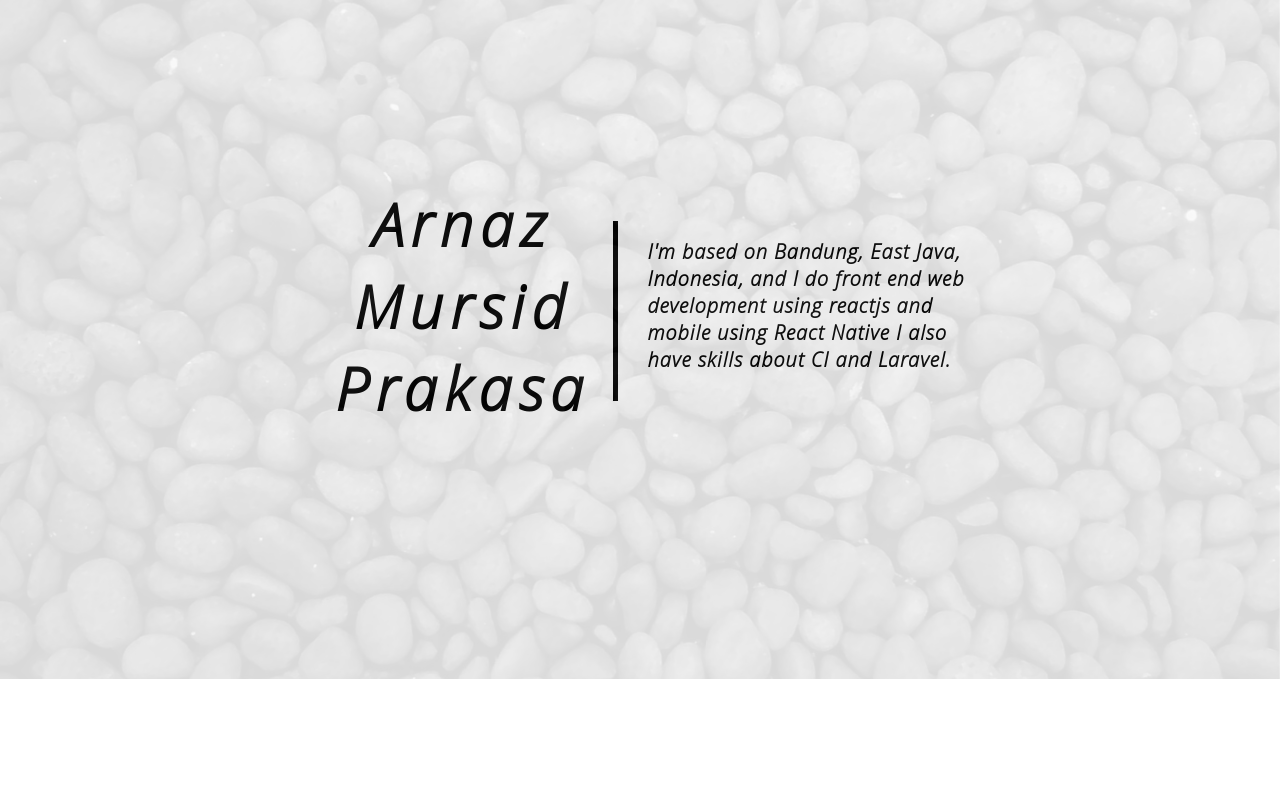
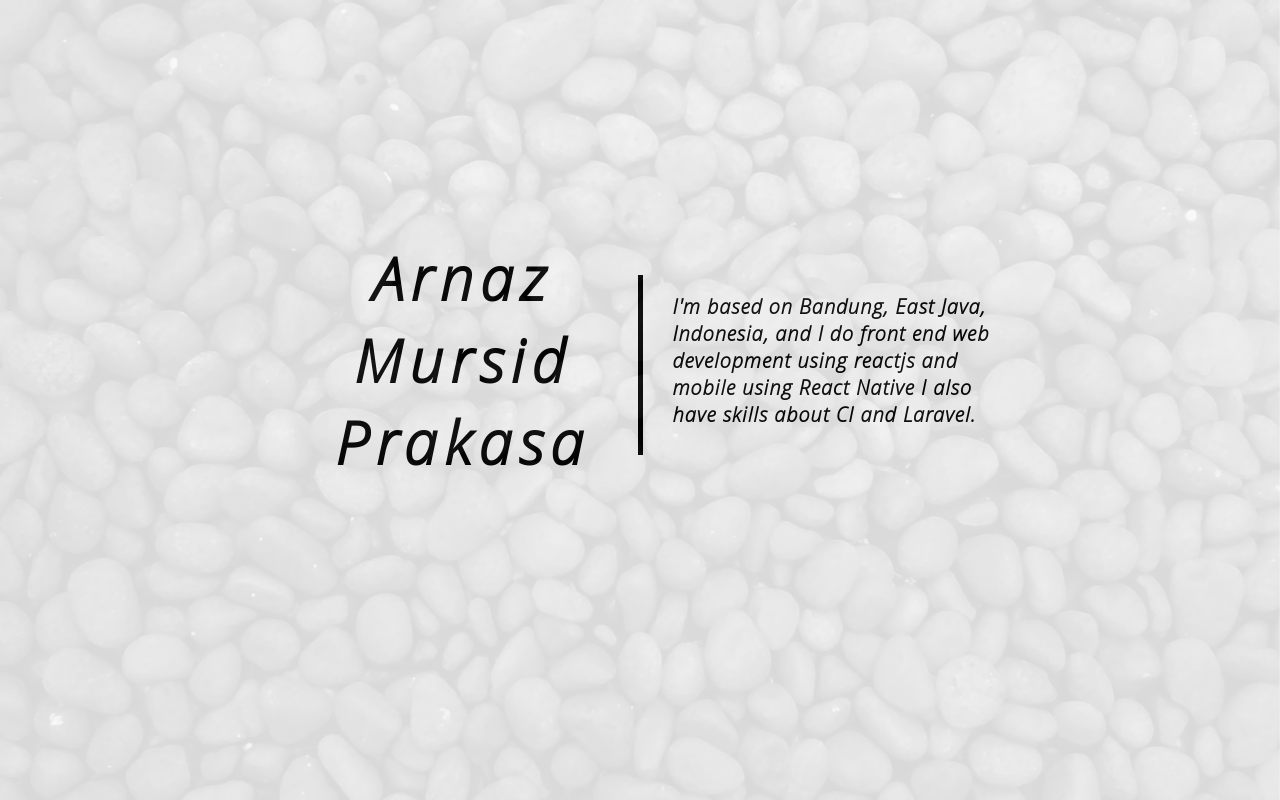
Before and after one commit to arnazmursidp/portofolio, a React (Create React App) app: page / in a window 1280 px wide. Built offline with nearby package versions, Linux system fonts and the light colour scheme.

Commit message:
change height using vh

```diff
--- a/media/css/Header.css
+++ b/media/css/Header.css
@@ -6,7 +6,7 @@
 
 @media screen and (max-width: 600px){
   .App-header {
-    height: 679px;
+    height: 100vh;
     padding: 20px;
     opacity: 0.85;
     margin: 0px;
@@ -16,7 +16,7 @@
 }
 
 .App-header {
-  height: 679px;
+  height: 100vh;
   padding: 20px;
   opacity: 0.85;
   margin: 0px;
@@ -26,7 +26,7 @@
 
 .App-h1{
   font-family: 'Open Sans Light';
-  width: 300px;
+  width: 350px;
   font-size: 60px;
   font-style: italic;
   animation:fade 3s, spacing 1.5s;
```
